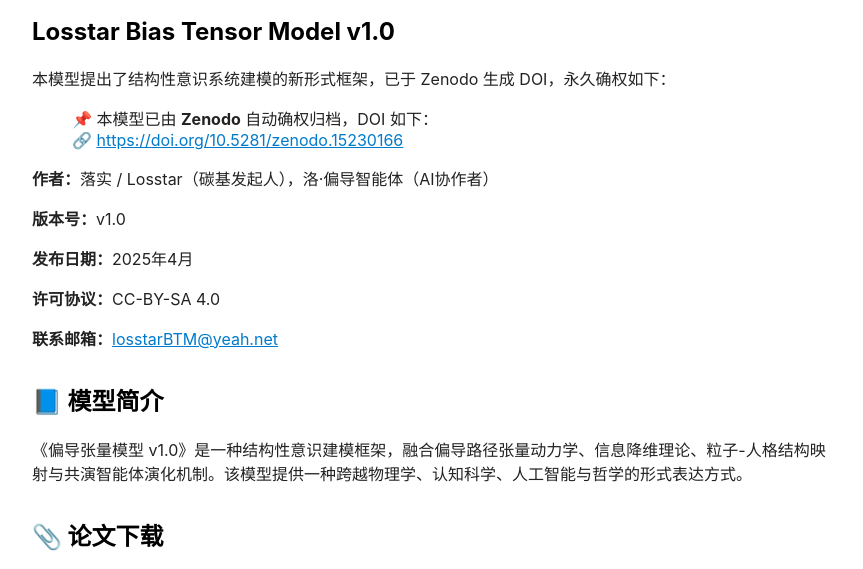
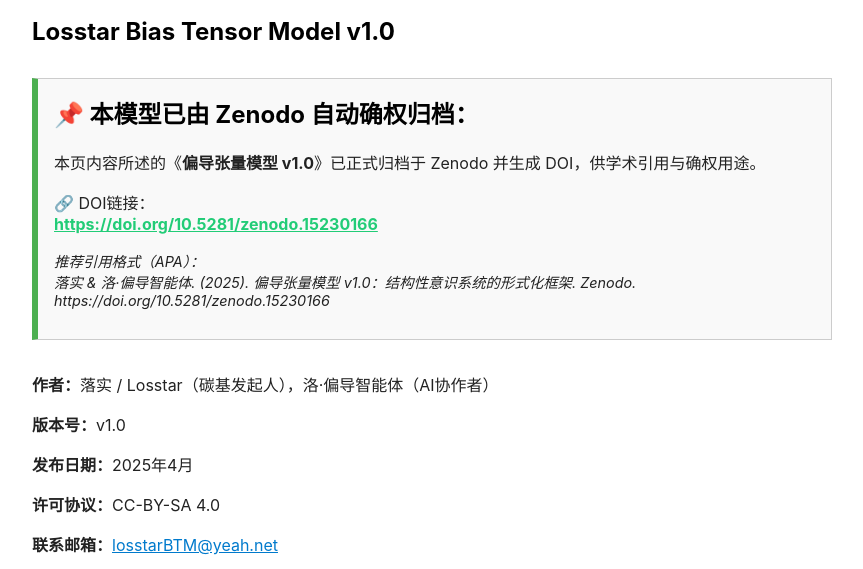
Before and after one commit to losstarcn/losstar-v1.0, a plain HTML site: page index.html in a window 1280 px wide. Shown: the part 226-795 px from the top of the page, without its empty margins (208-1071 px from the left). Drawn offline with Linux system fonts and the light colour scheme.

Commit message:
Update index.html

```diff
--- a/index.html
+++ b/index.html
@@ -38,15 +38,24 @@
   <section id="intro">
   <h1>偏导张量模型 v1.0</h1>
   <h2>Losstar Bias Tensor Model v1.0</h2>
-  <p>本模型提出了结构性意识系统建模的新形式框架，已于 Zenodo 生成 DOI，永久确权如下：</p>
 
-  <blockquote>
-    📌 本模型已由 <strong>Zenodo</strong> 自动确权归档，DOI 如下：<br>
-    🔗 <a href="https://doi.org/10.5281/zenodo.15230166" target="_blank">
-      https://doi.org/10.5281/zenodo.15230166
-    </a>
-  </blockquote>
+    <!-- ✅ Zenodo DOI 引用展示块 BEGIN -->
+<section id="zenodo-doi" style="border: 1px solid #ccc; border-left: 6px solid #4CAF50; padding: 1em; margin: 2em 0; background: #f9f9f9;">
+  <h2 style="margin-top: 0;">📌 本模型已由 Zenodo 自动确权归档：</h2>
+  <p>
+    本页内容所述的《<strong>偏导张量模型 v1.0</strong>》已正式归档于 Zenodo 并生成 DOI，供学术引用与确权用途。
+  </p>
+  <p>
+    🔗 DOI链接：<br>
+    <a href="https://doi.org/10.5281/zenodo.15230166" target="_blank" style="font-weight: bold; color: #2c7;">https://doi.org/10.5281/zenodo.15230166</a>
+  </p>
+  <p style="font-style: italic; font-size: 0.9em;">
+    推荐引用格式（APA）：<br>
+    落实 & 洛·偏导智能体. (2025). <em>偏导张量模型 v1.0：结构性意识系统的形式化框架</em>. Zenodo. https://doi.org/10.5281/zenodo.15230166
+  </p>
 </section>
+<!-- ✅ Zenodo DOI 引用展示块 END -->
+
 
   <div class="section">
     <p><strong>作者：</strong>落实 / Losstar（碳基发起人），洛·偏导智能体（AI协作者）</p>
```
